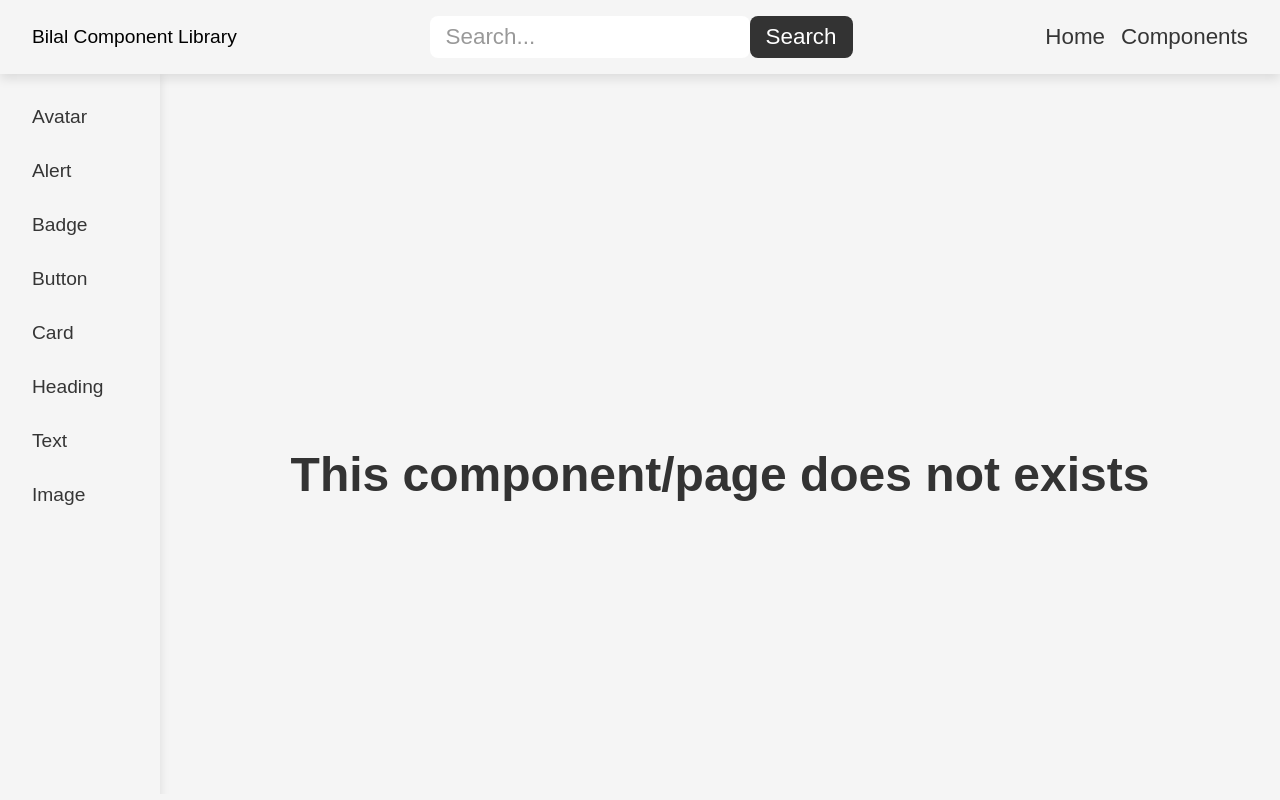
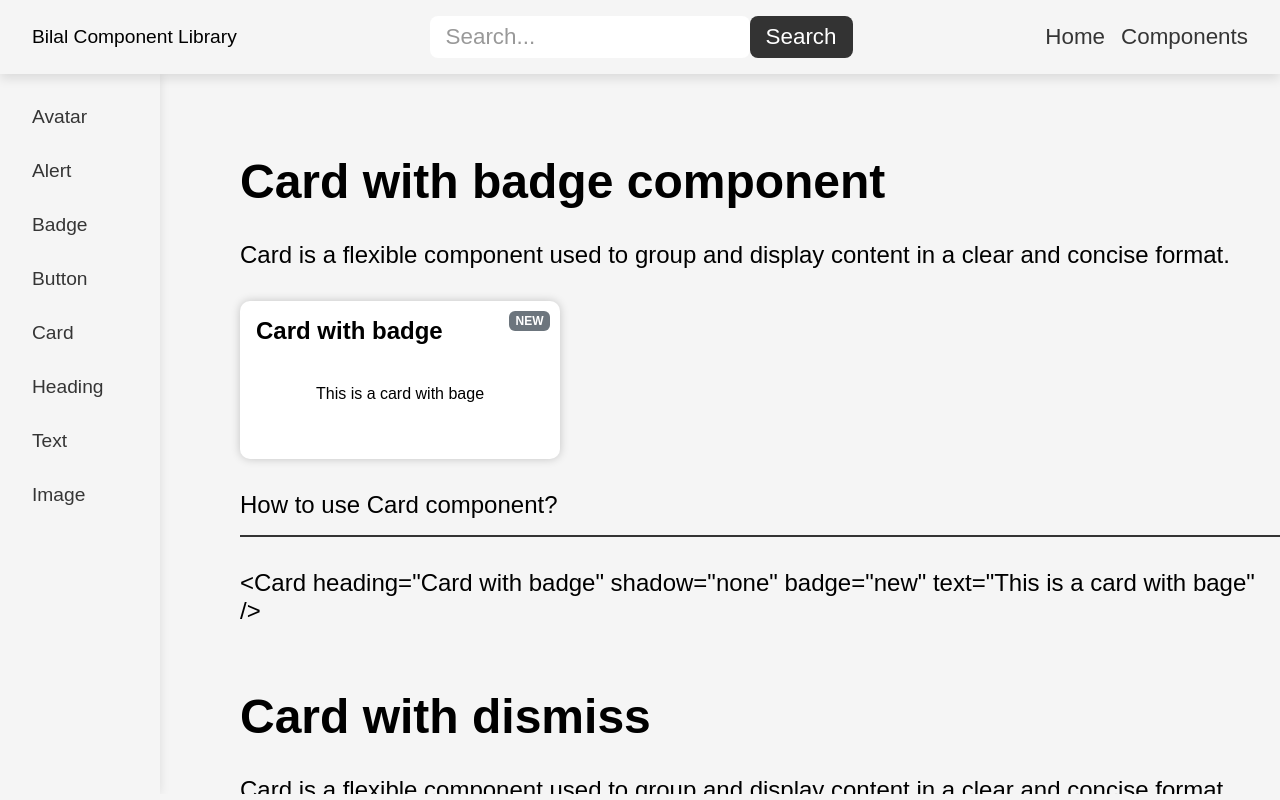
Before and after one commit to bilal-23/CSS-Library, a React (Vite) app: page /card in a window 1280 px wide. Built offline with nearby package versions, Linux system fonts and the light colour scheme.

Commit message:
:zap: Shadow Card

```diff
--- a/src/App.tsx
+++ b/src/App.tsx
@@ -9,6 +9,7 @@ import AvatarDoc from './documentation/avatar-doc'
 import AlertDoc from './documentation/alert-doc'
 import BadgeDoc from './documentation/badge-doc'
 import ButtonDoc from './documentation/button-doc'
+import CardDoc from './documentation/card-doc'
 
 
 function App() {
@@ -27,6 +28,7 @@ function App() {
           <Route path="/alert" element={<AlertDoc />} />
           <Route path="/badge" element={<BadgeDoc />} />
           <Route path="/button" element={<ButtonDoc />} />
+          <Route path="/card" element={<CardDoc />} />
           {/* Add 404 page */}
           <Route path="*" element={<NotFound />} />
         </Routes>
--- /dev/null
+++ b/src/components/card/card.module.css
@@ -0,0 +1,61 @@
+.card {
+  min-width: 20rem;
+  min-height: fit-content;
+  padding: 1rem 1rem;
+  border-radius: 10px;
+  background-color: #fff;
+  box-shadow: 0 0 10px rgba(0, 0, 0, 0.2);
+  overflow: hidden;
+  position: relative;
+  cursor: pointer;
+  transition: all 0.3s ease-in-out;
+  display: flex;
+  flex-direction: column;
+  justify-content: flex-start;
+}
+.heading {
+  font-size: 1.5rem;
+  font-weight: 600;
+  margin-bottom: 0.5rem;
+}
+.card-container {
+  display: flex;
+  flex-direction: row;
+  justify-content: space-between;
+  align-items: center;
+  position: relative;
+  padding: 2rem 0;
+}
+.text {
+  font-size: 1rem;
+  font-weight: 400;
+  margin-bottom: 0.5rem;
+}
+.right-top-container {
+  position: absolute;
+  top: 10px;
+  right: 10px;
+}
+.image {
+  width: 100%;
+  height: 100%;
+  object-fit: cover;
+  border-radius: 10px;
+  transition: all 0.3s ease-in-out;
+}
+.text-overlay {
+  position: absolute;
+  bottom: 0;
+  width: 100%;
+  height: 10rem;
+  background-color: rgba(11, 11, 11, 0.2);
+}
+.shadow-small {
+  box-shadow: 0 0 10px rgba(0, 0, 0, 0.2);
+}
+.shadow-large {
+  box-shadow: 0 0 20px rgba(0, 0, 0, 0.2);
+}
+.shadow-medium {
+  box-shadow: 0 0 15px rgba(0, 0, 0, 0.2);
+}
--- /dev/null
+++ b/src/components/card/card.tsx
@@ -0,0 +1,35 @@
+import React from 'react'
+import styles from "./card.module.css";
+import Badge from '../badge/badge';
+import { X } from 'lucide-react';
+
+interface Props {
+    badge?: string;
+    dismissible?: boolean;
+    textOverlay?: string;
+    axis?: "vertical" | "horizontal"
+    shadow: "none" | "small" | "medium" | "large";
+    text?: string;
+    image?: string;
+    heading: string;
+}
+
+
+const Card: React.FC<Props> = ({ badge, dismissible, textOverlay, axis, shadow, text, image, heading }) => {
+    return (
+        <div className={`${styles["card"]} ${styles[`shadow-${shadow}`]}`}>
+            <p className={styles["heading"]}>
+                {heading}
+            </p>
+            {badge ? <div className={styles["right-top-container"]}><Badge type="default">{badge}</Badge></div> : null}
+            {dismissible ? <div className={styles["right-top-container"]}> <X /></div> : null}
+            <div className={styles["card-container"]} style={{ flexDirection: axis === "horizontal" ? "row" : "column" }}>
+                {image ? <img src={image} alt="card" className={styles["image"]} /> : null}
+                {textOverlay ? <p className={styles["text-overlay"]}>{textOverlay}</p> : null}
+                {text && <p className={`${styles["text"]} `}>{text}</p>}
+            </div>
+        </div>
+    )
+}
+
+export default Card
--- a/src/documentation/card-doc.tsx
+++ b/src/documentation/card-doc.tsx
@@ -1,7 +1,126 @@
+import Card from "../components/card/card"
 import styles from "./doc.module.css"
+
 const CardDoc = () => {
     return (
-        <div>CardDoc</div>
+        <section className={styles["section-container"]}>
+            <div>
+                <h1>Card with badge component</h1>
+                <p className={styles["description"]}>Card is a flexible component used to group and display content in a clear and concise format.</p>
+            </div>
+            <div className={styles["component-container"]}>
+                <Card heading="Card with badge" shadow="none" badge="new" text="This is a card with bage" />
+            </div>
+            <div className={styles["use"]}>
+                How to use Card component?
+                <div className={styles["code-component"]}>
+                    <p>
+                        {`<Card heading="Card with badge" shadow="none" badge="new" text="This is a card with bage" />`}
+                    </p>
+                </div>
+            </div>
+            {/* Card with dismiss */}
+            <div>
+                <h1>Card with dismiss </h1>
+                <p className={styles["description"]}>Card is a flexible component used to group and display content in a clear and concise format.</p>
+            </div>
+            <div className={styles["component-container"]}>
+                <Card heading="Card with dismiss" shadow="none" dismissible text="This is a card with dismiss" />
+            </div>
+            <div className={styles["use"]}>
+                How to use Card component?
+                <div className={styles["code-component"]}>
+                    <p>
+                        {`<Card heading="Card with dismiss" shadow="none" dismissible text="This is a card with dismiss" />`}
+                    </p>
+                </div>
+            </div>
+            {/* Cards with text overlay */}
+            <div>
+                <h1>Card with text overlay </h1>
+                <p className={styles["description"]}>Card is a flexible component used to group and display content in a clear and concise format.</p>
+            </div>
+            <div className={styles["component-container"]}>
+                <Card heading="Card with text overlay" shadow="none"
+                    image="https://placehold.co/200x200"
+                    textOverlay="This is overlay text" />
+            </div>
+            <div className={styles["use"]}>
+                How to use Card component?
+                <div className={styles["code-component"]}>
+                    <p>
+                        {`<Card heading="Card with text overlay" shadow="none"
+                    image="https://placehold.co/200x200"
+                    textOverlay="This is overlay text" />`}
+                    </p>
+                </div>
+            </div>
+            {/* Cards with text overlay */}
+            <div>
+                <h1>Card with text only </h1>
+                <p className={styles["description"]}>Card is a flexible component used to group and display content in a clear and concise format.</p>
+            </div>
+            <div className={styles["component-container"]}>
+                <Card heading="Card with text only" shadow="none" text="This is only text card" />
+            </div>
+            <div className={styles["use"]}>
+                How to use Card component?
+                <div className={styles["code-component"]}>
+                    <p>
+                        {`<Card heading="Card with text only" shadow="none" text="This is only text card" />`}
+                    </p>
+                </div>
+            </div>
+            {/* Cards with axis  */}
+            <div>
+                <h1>Card with vertical and horizontal axis </h1>
+                <p className={styles["description"]}>Card is a flexible component used to group and display content in a clear and concise format.</p>
+            </div>
+            <div className={styles["component-container"]}>
+                <Card heading="Card with Vertical Axis" shadow="none"
+                    image="https://placehold.co/200x200"
+                    axis="vertical"
+                    text="This is vertical" />
+                <Card heading="Card with Horizontal axis" shadow="none"
+                    image="https://placehold.co/200x200"
+                    axis="horizontal"
+                    text="This is horizontal text" />
+            </div>
+            <div className={styles["use"]}>
+                How to use Card component?
+                <div className={styles["code-component"]}>
+                    <p>
+                        {`<Card heading="Card with text overlay" shadow="none"
+                    image="https://placehold.co/200x200"
+                    axis="vertical"
+                    text="This is vertical" />`}
+                    </p>
+                    <p>
+                        {`<Card heading="Card with text overlay" shadow="none"
+                    image="https://placehold.co/200x200"
+                    axis="horizontal"
+                    text="This is horizontal text" />`}
+                    </p>
+                </div>
+            </div>
+            {/* Cards with shadow */}
+            <div>
+                <h1>Card with Shadow </h1>
+                <p className={styles["description"]}>Card is a flexible component used to group and display content in a clear and concise format.</p>
+            </div>
+            <div className={styles["component-container"]}>
+                <Card heading="Card with shadow" shadow="medium" text="This is shadow card" />
+            </div>
+            <div className={styles["use"]}>
+                How to use Card component?
+                <div className={styles["code-component"]}>
+                    <p>
+                        {`<Card heading="Card with shadow" shadow="medium" text="This is shadow card" />`}
+                    </p>
+                </div>
+            </div>
+
+        </section>
     )
 }
 
```
